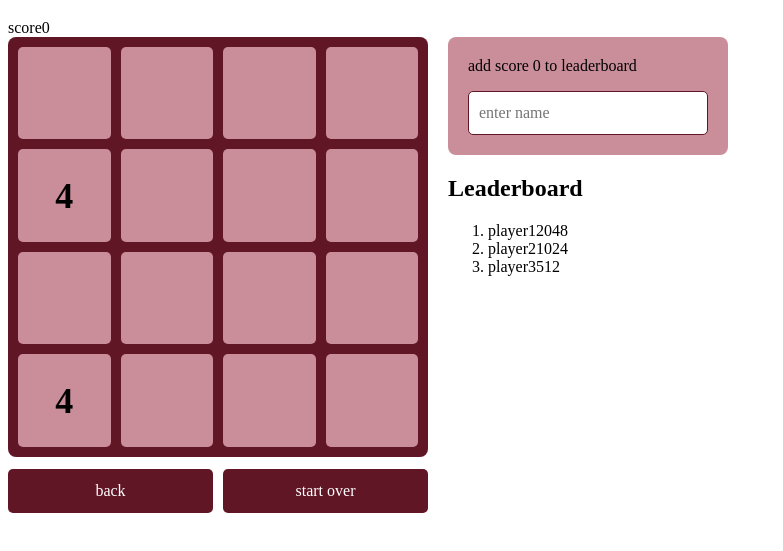
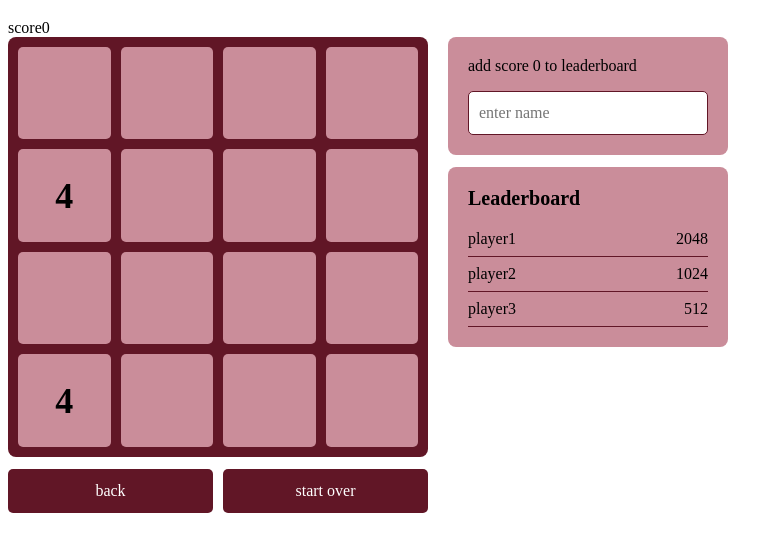
Before and after one commit to LiudmilaSafonova/Web1_3, a plain HTML site: page index.html in a window 1280 px wide. Shown: the part 61-612 px from the top of the page, without its empty margins (0-783 px from the left). Drawn offline with Linux system fonts and the light colour scheme.

Commit message:
styles: оформиление блока Leaderboard

```diff
--- a/styles.css
+++ b/styles.css
@@ -50,7 +50,13 @@
     cursor: pointer;
 }
 
-.leaderboard-entry {
+.game-area__sidebar {
+    display: grid;
+    gap: 12px;
+}
+
+.leaderboard-entry,
+.leaderboard {
     box-sizing: border-box;
     padding: 20px;
     border-radius: 8px;
@@ -71,6 +77,29 @@
     font: inherit;
 }
 
+.leaderboard h2 {
+    margin: 0 0 12px;
+    font-size: 1.25rem;
+}
+
+.leaderboard-list {
+    margin: 0;
+    padding: 0;
+    list-style: none;
+}
+
+.leaderboard-list__row {
+    display: grid;
+    grid-template-columns: minmax(0, 1fr) auto;
+    gap: 12px;
+    padding: 8px 0;
+    border-bottom: 1px solid #611626;
+}
+
+.leaderboard-list__row span:first-child {
+    overflow-wrap: anywhere;
+}
+
 @media (max-width: 680px) {
     .game-area {
         grid-template-columns: minmax(0, 420px);
```
